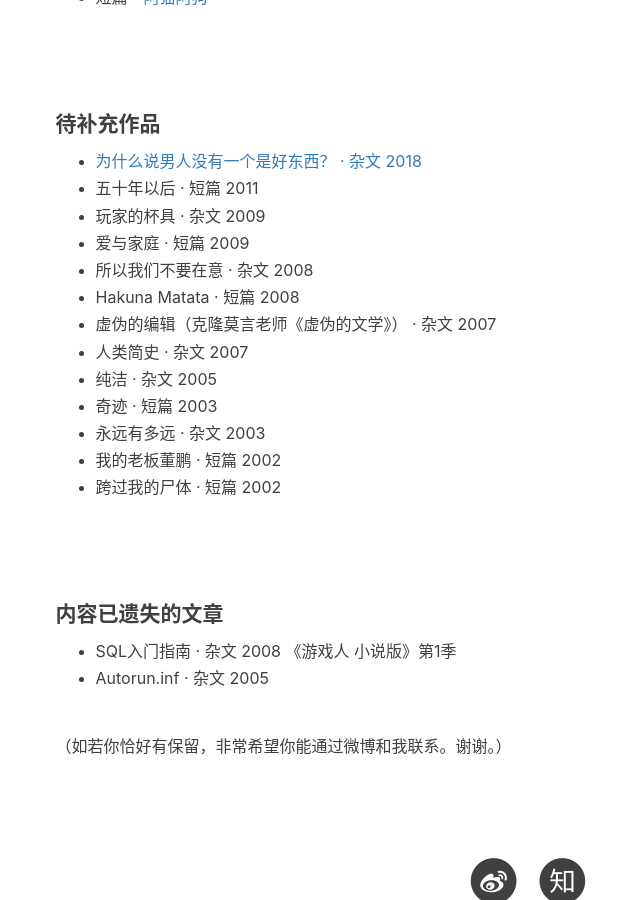
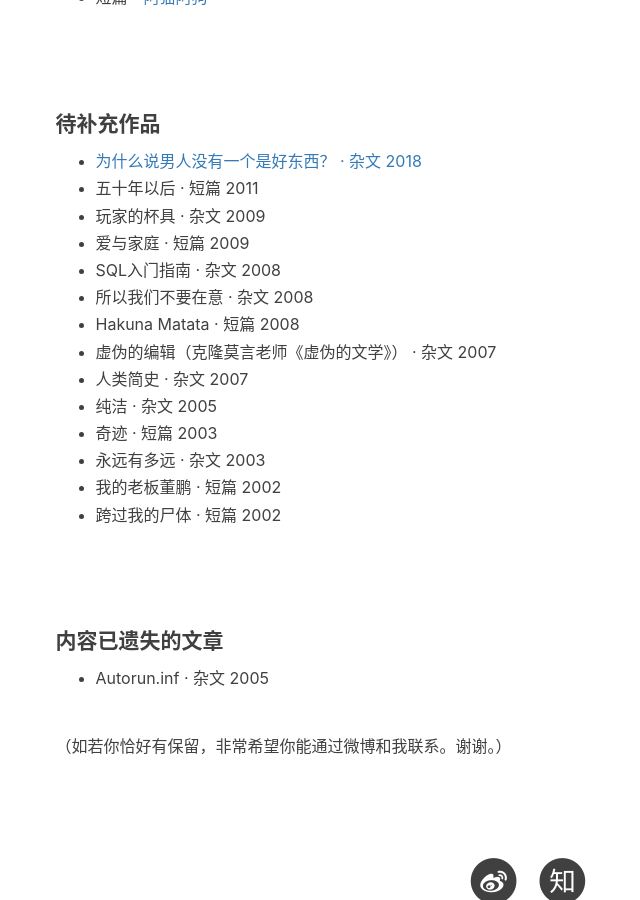
Before and after one commit to zizouqi/zizouqi.github.io, a Jekyll site: the page built from hikaru.html, in a window 1280 px wide and 900 px high, scrolled down 2209 px. Shown: the whole window, without its empty margins (112-752 px from the left). Built offline with Jekyll 4.4.1, drawn with Linux system fonts in a browser that asks for light colours; nearby versions of some CDN libraries; comment, search, counter and statistics services are not loaded.

Commit message:
Update index.md

```diff
--- a/_includes/article/index.md
+++ b/_includes/article/index.md
@@ -106,7 +107,6 @@
 
 
 #### 内容已遗失的文章
-- SQL入门指南 · 杂文 2008 《游戏人 小说版》第1季
 - Autorun.inf · 杂文 2005
 
 （如若你恰好有保留，非常希望你能通过微博和我联系。谢谢。）
```
Also changed, not shown: other parts of _includes/article/index.md (+1 -0 lines).
